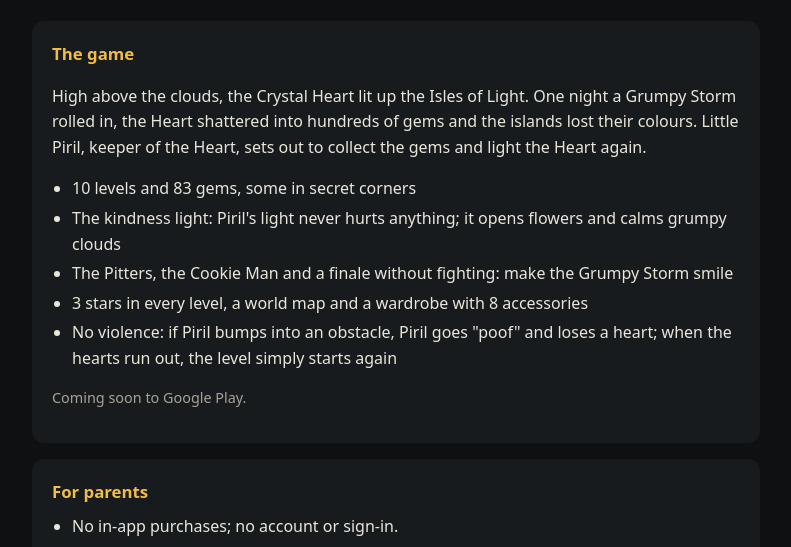
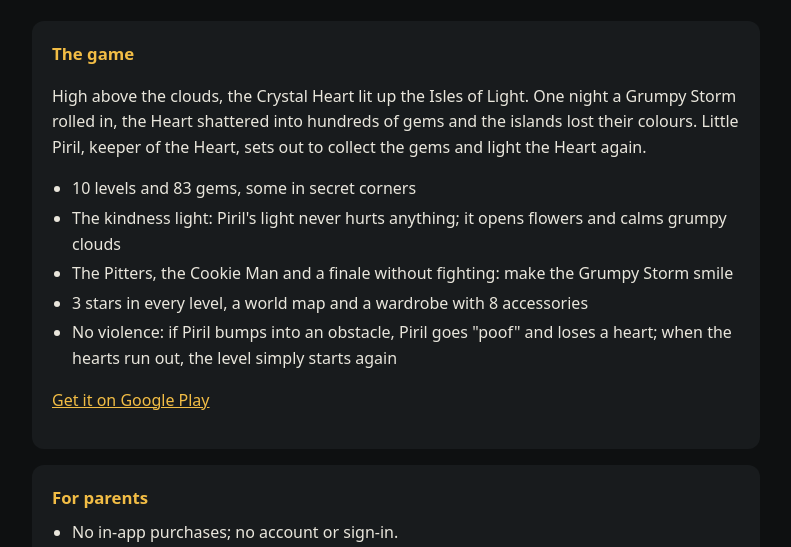
Before and after one commit to daglimehmet/daglimehmet.github.io, a plain HTML site: page piril/index.html in a window 1280 px wide. Shown: the part 203-750 px from the top of the page, without its empty margins (244-1035 px from the left). Drawn offline with Linux system fonts and the light colour scheme.

Commit message:
Piril: Google Play baglantisi

```diff
--- a/piril/index.html
+++ b/piril/index.html
@@ -53,7 +53,7 @@ html[lang="en"] [data-en]{display:revert}
 <li><span data-tr>Her bölümde 3 yıldız, dünya haritası ve 8 aksesuarlı gardırop</span><span data-en>3 stars in every level, a world map and a wardrobe with 8 accessories</span></li>
 <li><span data-tr>Şiddet yok: bir engele değen Pırıl "pof" der ve bir kalp kaybeder; kalpler bitince bölüm sakin bir şekilde baştan başlar</span><span data-en>No violence: if Piril bumps into an obstacle, Piril goes "poof" and loses a heart; when the hearts run out, the level simply starts again</span></li>
 </ul>
-<p class="small"><span data-tr>Yakında Google Play'de.</span><span data-en>Coming soon to Google Play.</span></p>
+<p><a href="https://play.google.com/store/apps/details?id=com.dagli.crystaldash"><span data-tr>Google Play'den indir</span><span data-en>Get it on Google Play</span></a></p>
 </div>
 
 <div class="card">
```
